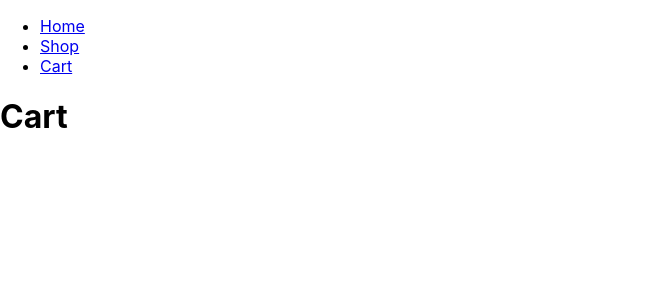
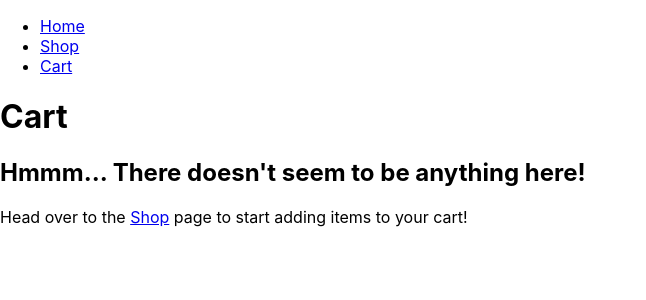
Before and after one commit to isaiahaiasi/shopping-cart, a React (Create React App) app: page /cart in a window 1280 px wide. Shown: the top 300 px of the page, without its empty margins (0-646 px from the left). Built offline with nearby package versions, Linux system fonts and the light colour scheme.

Commit message:
Add empty cart message & clean up Product component

```diff
--- a/src/components/Cart.js
+++ b/src/components/Cart.js
@@ -1,8 +1,22 @@
 import React, { useContext } from "react";
+import { Link } from "react-router-dom";
 import CartContext from "../CartContext";
 
 export default function Cart() {
   const cart = useContext(CartContext);
+
+  if (Object.entries(cart).length === 0) {
+    return (
+      <div>
+        <h1>Cart</h1>
+        <h2>Hmmm... There doesn't seem to be anything here!</h2>
+        <p>
+          Head over to the <Link to="/shop">Shop</Link> page to start adding
+          items to your cart!
+        </p>
+      </div>
+    );
+  }
   return (
     <div>
       <h1>Cart</h1>
--- a/src/components/Product.js
+++ b/src/components/Product.js
@@ -5,12 +5,8 @@ import storeData from "../store-data";
 
 export default function Product() {
   const { productId } = useParams();
-  console.log(productId);
   // TODO: clearly an array is not the right data structure here, lol
-  const product = storeData.find((prod) => {
-    console.log(prod.id);
-    return prod.id === productId;
-  });
+  const product = storeData.find((prod) => prod.id === productId);
 
   // TODO: this should be a redirect
   if (!product) {
```
